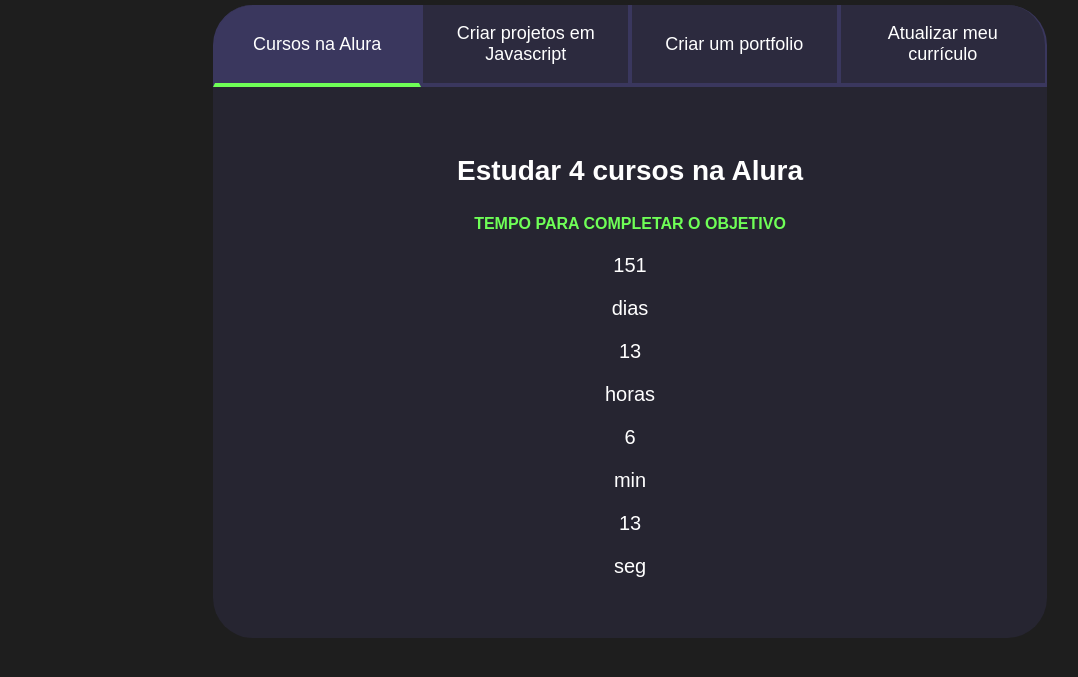
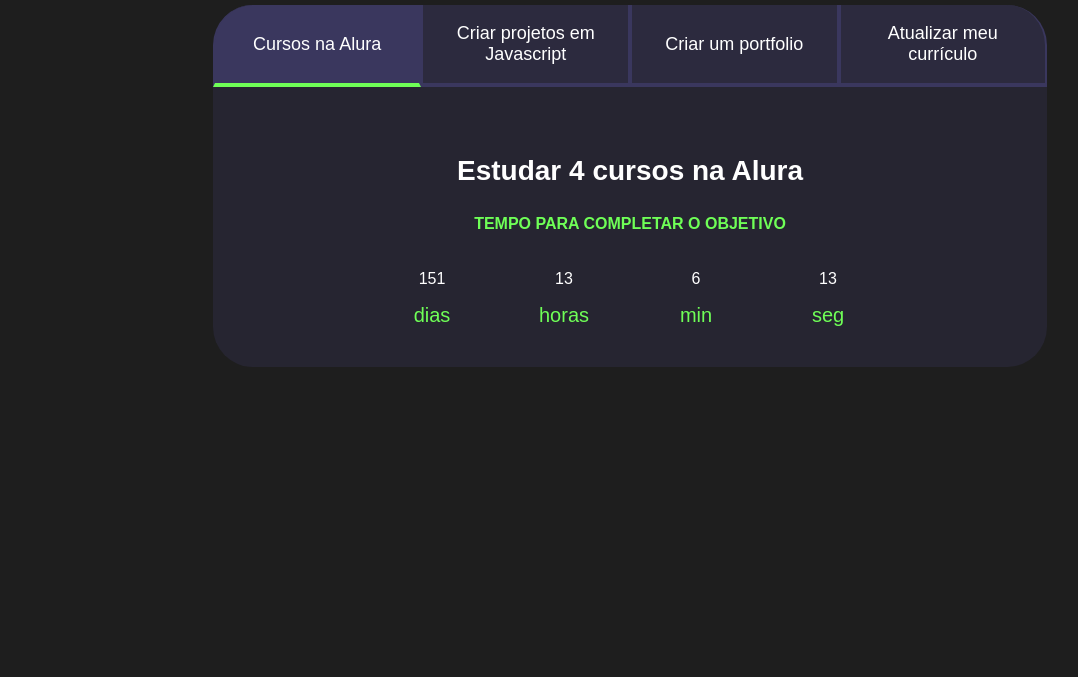
Before and after one commit to lazarett/PROJETO-1, a plain HTML site: page leonardo/index.html in a window 1280 px wide. Shown: the part 93-770 px from the top of the page, without its empty margins (10-1088 px from the left). Drawn offline with Linux system fonts and the light colour scheme.

Commit message:
Update style.css

```diff
--- a/leonardo/style.css
+++ b/leonardo/style.css
@@ -89,10 +89,32 @@
         color: var(--verde);
         text-transform: uppercase;
     }
+
     .contador{
+        display: flex;
+        justify-content: center;
+        flex-wrap: wrap;
+      }
+      .contador-digito{
+        padding: 0 16px;
+        text-align: center;
+        min-width: 100px;
+      }
+
+      .contador-digito-número{
+        font-size: 80px;
+        margin: 0;
+
+      }
+
+      .contador-digito-texto{
+        color: var(--verde);
         font-size: 20px;
-        text-align: center;
-    }
+        margin: 0;
+
+      }
+
+
 
     @media screen and (min-width: 768px) {
     .botoes {
```
